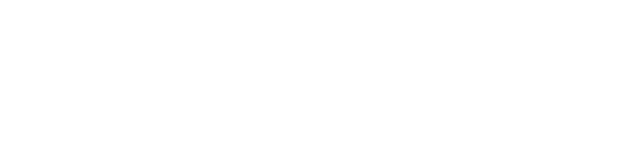
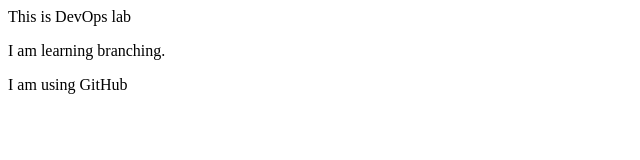
Before and after one commit to ShreyaRajalbandi/new, a plain HTML site: page Pushtogit/index.html in a window 1280 px wide. Shown: the whole page, without its empty margins (0-640 px from the left). Drawn offline with Linux system fonts and the light colour scheme.

Commit message:
new github

```diff
--- a/Pushtogit/index.html
+++ b/Pushtogit/index.html
@@ -2,4 +2,8 @@
     <head>
         <title>Branching</title>
     </head>
+    <body>This is DevOps lab
+        <p>I am learning branching.</p>
+        <p>I am using GitHub</p>
+    </body>
 </html>
```
